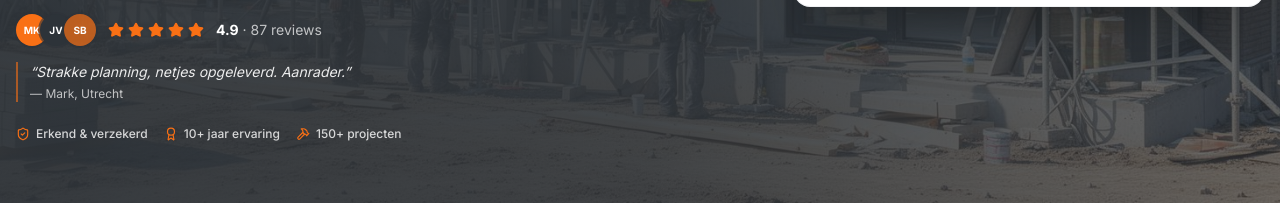
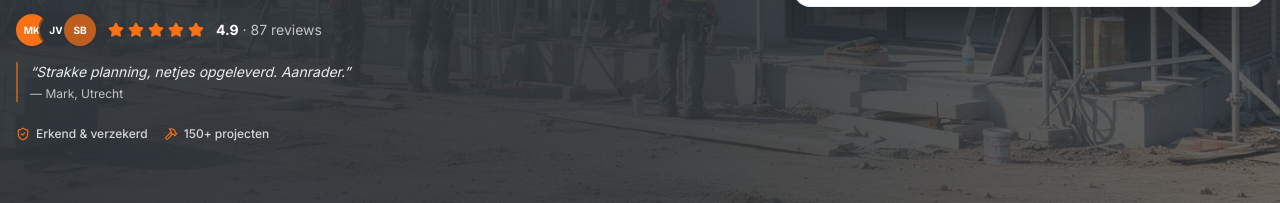
Before and after one commit to LOCO10567/skillbridge-solutions, a React (Vite) app: page / in a window 1280 px wide. Shown: the part 820-1023 px from the top of the page. Built offline with nearby package versions, Linux system fonts and the light colour scheme; the HTML template or start-up script is replaced by a standard one.

Commit message:
Hero: badge '10+ jaar ervaring' verwijderd uit vertrouwensstrip

```diff
--- a/src/components/home/HeroSocialProof.tsx
+++ b/src/components/home/HeroSocialProof.tsx
@@ -1,4 +1,4 @@
-import { Star, ShieldCheck, Award, Hammer } from "lucide-react";
+import { Star, ShieldCheck, Hammer } from "lucide-react";
 
 const avatars = [
   { initials: "MK", color: "bg-accent" },
@@ -43,7 +43,6 @@ export function HeroSocialProof() {
       {/* Trust badges */}
       <div className="flex flex-wrap items-center gap-x-4 gap-y-2 pt-2">
         <Badge icon={ShieldCheck} label="Erkend & verzekerd" />
-        <Badge icon={Award} label="10+ jaar ervaring" />
         <Badge icon={Hammer} label="150+ projecten" />
       </div>
     </div>
```
